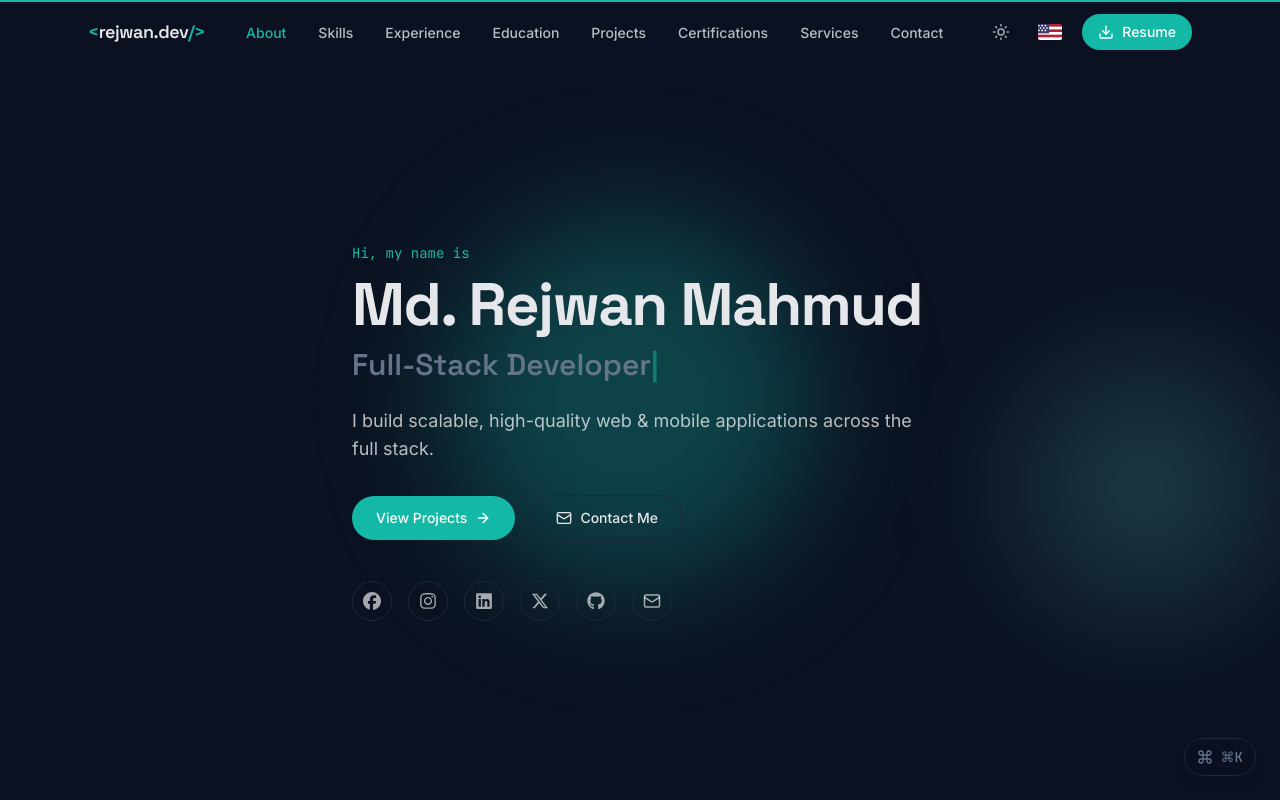
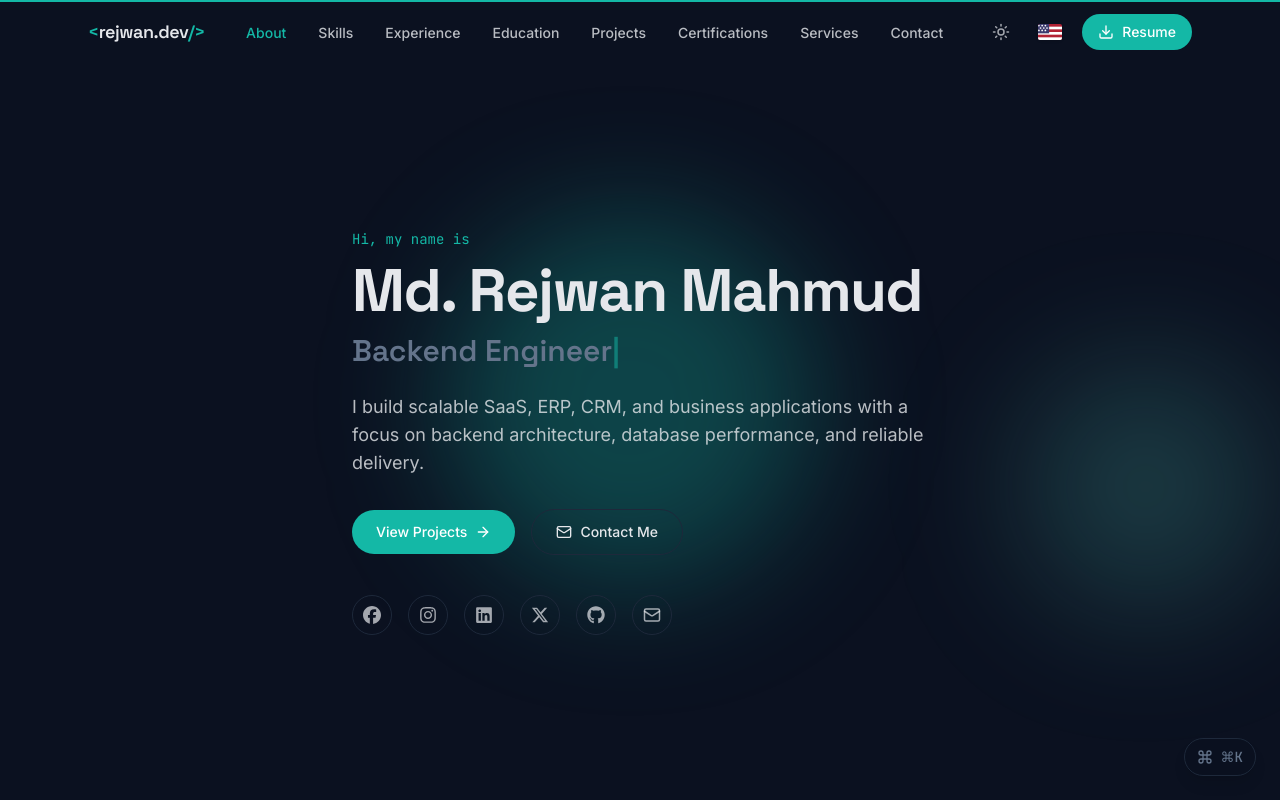
Before and after one commit to rezwanz/md-rejwan-mahmud-portfolio, a React (Vite) app: page / in a window 1280 px wide. Shown: the top 800 px of the page. Built offline with nearby package versions, Linux system fonts and the light colour scheme.

Commit message:
locales updated

```diff
--- a/src/locales/bn.ts
+++ b/src/locales/bn.ts
@@ -30,11 +30,11 @@ const bn: Locale = {
     greeting: "হাই, আমার নাম",
     roles: [
       "সফটওয়্যার ইঞ্জিনিয়ার",
+      "ব্যাকএন্ড ইঞ্জিনিয়ার",
       "ফুল-স্ট্যাক ডেভেলপার",
-      "সমস্যা সমাধানকারী",
     ],
     tagline:
-      "আমি ফুল-স্ট্যাক জুড়ে স্কেলেবল, উচ্চ-মানের ওয়েব ও মোবাইল অ্যাপ্লিকেশন তৈরি করি।",
+      "আমি ব্যাকএন্ড আর্কিটেকচার, ডেটাবেস পারফরম্যান্স এবং নির্ভরযোগ্য ডেলিভারির উপর জোর দিয়ে স্কেলেবল SaaS, ERP, CRM এবং ব্যবসায়িক অ্যাপ্লিকেশন তৈরি করি।",
     cta_projects: "প্রকল্প দেখুন",
     cta_contact: "যোগাযোগ করুন",
   },
@@ -96,7 +96,7 @@ const bn: Locale = {
     section_label: "08. যোগাযোগ",
     heading: "যোগাযোগ করুন",
     subheading:
-      "আপনার কি কোনো প্রজেক্টের পরিকল্পনা আছে, নাকি শুধুই কথা বলতে চান? আমার ইনবক্স সবসময় খোলা।",
+      "আপনার কি কোনো প্রজেক্টের পরিকল্পনা আছে, নাকি একটি সফটওয়্যার ইঞ্জিনিয়ারিং সুযোগ নিয়ে আলোচনা করতে চান? আমার ইনবক্স খোলা।",
     form_name: "নাম",
     form_email: "ইমেইল",
     form_phone: "ফোন",
--- a/src/locales/en.ts
+++ b/src/locales/en.ts
@@ -26,9 +26,9 @@ const en = {
   // ── Hero ──────────────────────────────────────────────────────────────────
   hero: {
     greeting: "Hi, my name is",
-    roles: ["Software Engineer", "Full-Stack Developer", "Problem Solver"],
+    roles: ["Software Engineer", "Backend Engineer", "Full-Stack Developer"],
     tagline:
-      "I build scalable, high-quality web & mobile applications across the full stack.",
+      "I build scalable SaaS, ERP, CRM, and business applications with a focus on backend architecture, database performance, and reliable delivery.",
     cta_projects: "View Projects",
     cta_contact: "Contact Me",
   },
@@ -90,7 +90,7 @@ const en = {
     section_label: "08. Contact",
     heading: "Get In Touch",
     subheading:
-      "Have a project in mind or just want to say hi? My inbox is always open.",
+      "Have a project in mind or want to discuss a software engineering opportunity? My inbox is open.",
     form_name: "Name",
     form_email: "Email",
     form_phone: "Phone",
```
